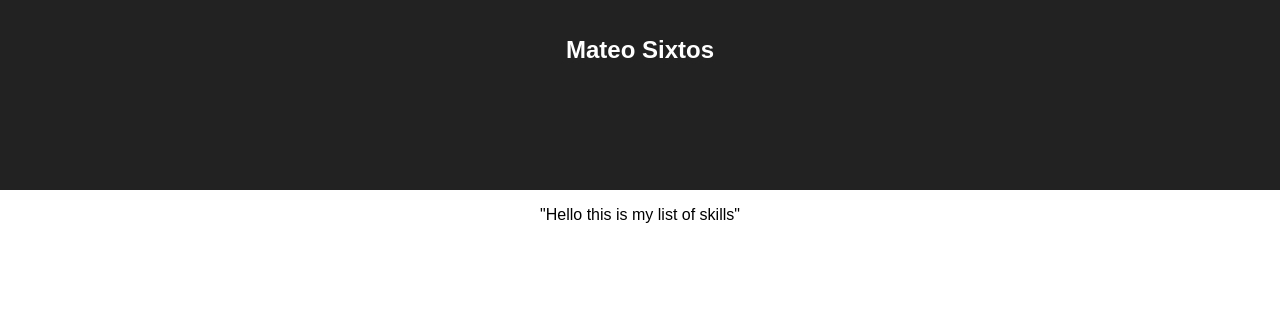
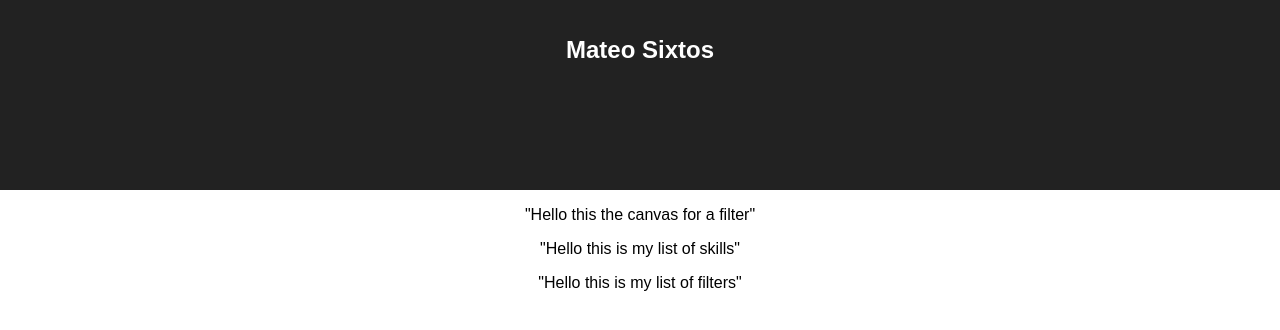
Before and after one commit to sixtosMateo/SixtosProfile, a React (Create React App) app: page / in a window 1280 px wide. Shown: the top 330 px of the page. Built offline with nearby package versions, Linux system fonts and the light colour scheme.

Commit message:
initializing FilterCanvas component

```diff
--- a/src/App.js
+++ b/src/App.js
@@ -1,5 +1,6 @@
 import React, { Component } from 'react';
 import './App.css';
+import FilterCanvas from './components/FilterCanvas'
 import SkillList from './components/SkillList'
 import FilterList from './components/FilterList'
 
@@ -12,8 +13,9 @@ class App extends Component {
         <header className="app-header">
           <h1 className="app-title">Mateo Sixtos</h1>
         </header>
-
+        <FilterCanvas/>
         <SkillList/>
+        <FilterList/>
 
       </div>
     );
--- /dev/null
+++ b/src/components/FilterCanvas.js
@@ -0,0 +1,14 @@
+import React from 'react'
+
+
+class FilterCanvas extends React.Component{
+  render(){
+    return (
+      <div className="FilterCanvas">
+        <p>"Hello this the canvas for a filter"</p>
+      </div>
+    )
+  }
+}
+
+export default FilterCanvas
```
